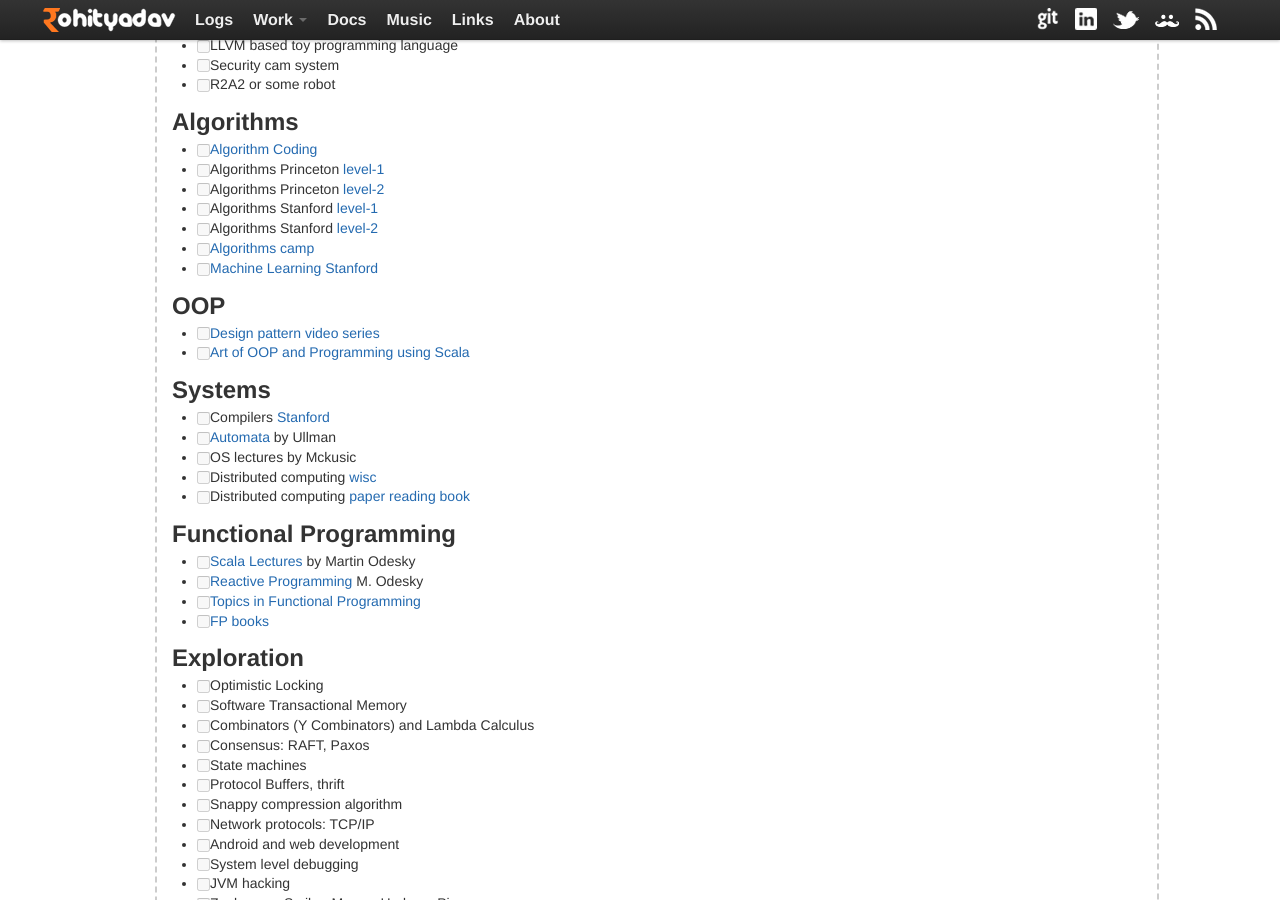
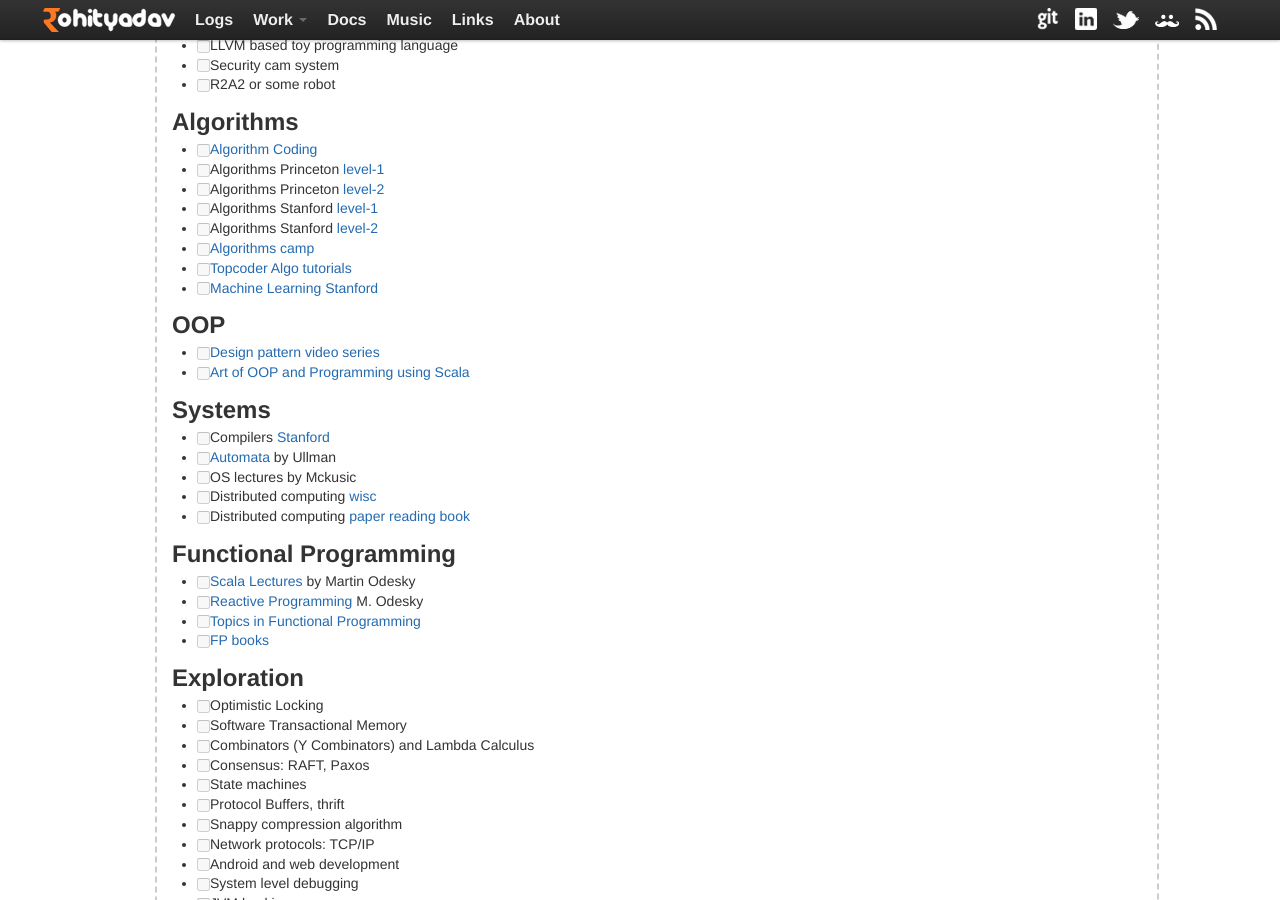
Before and after one commit to rohityadavcloud/rohityadavcloud.github.io, a Jekyll site: the page built from kaizen/index.markdown, in a window 1280 px wide and 900 px high, scrolled down 995 px. Built offline with Jekyll 4.4.1, drawn with Linux system fonts in a browser that asks for light colours; Markdown is read by kramdown in place of the engine named in the settings.

Commit message:
kaizen: add algo/topcoder link
Signed-off-by: Rohit Yadav <bhaisaab@baagi.org>

```diff
--- a/kaizen/index.markdown
+++ b/kaizen/index.markdown
@@ -65,6 +65,7 @@ tagline: List for 2014
 - [ ] Algorithms Stanford [level-1](https://class.coursera.org/algo-003/lecture)
 - [ ] Algorithms Stanford [level-2](https://class.coursera.org/algo2-2012-001/lecture)
 - [ ] [Algorithms camp](http://www.youtube.com/watch?v=vZ2Wn6Ly8Ok&playnext=1&list=PL713C10F05D6BB7BF)
+- [ ] [Topcoder Algo tutorials](http://community.topcoder.com/tc?module=Static&d1=tutorials&d2=alg_index)
 - [ ] [Machine Learning Stanford](https://class.coursera.org/ml-004/lecture)
 
 ## OOP
```
